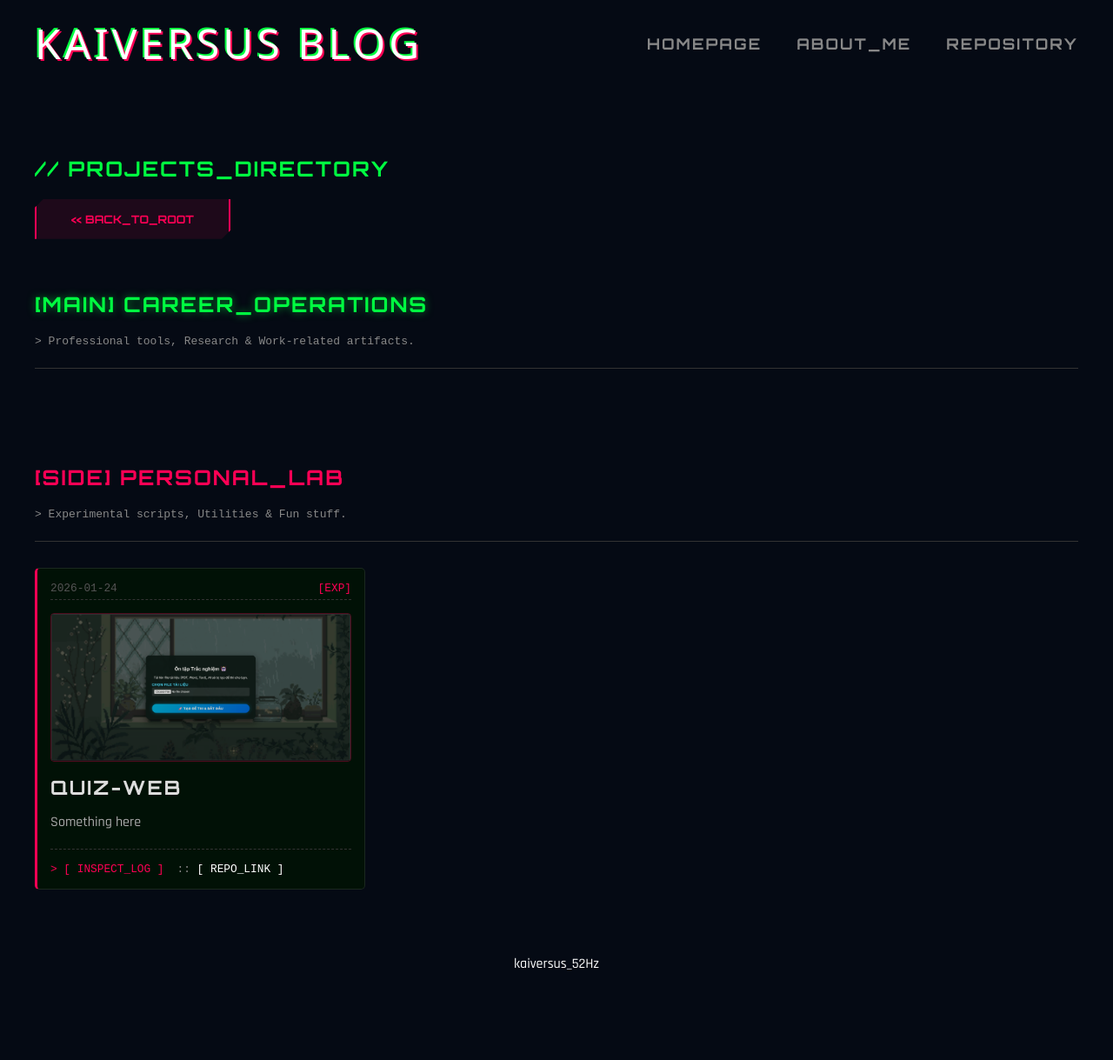
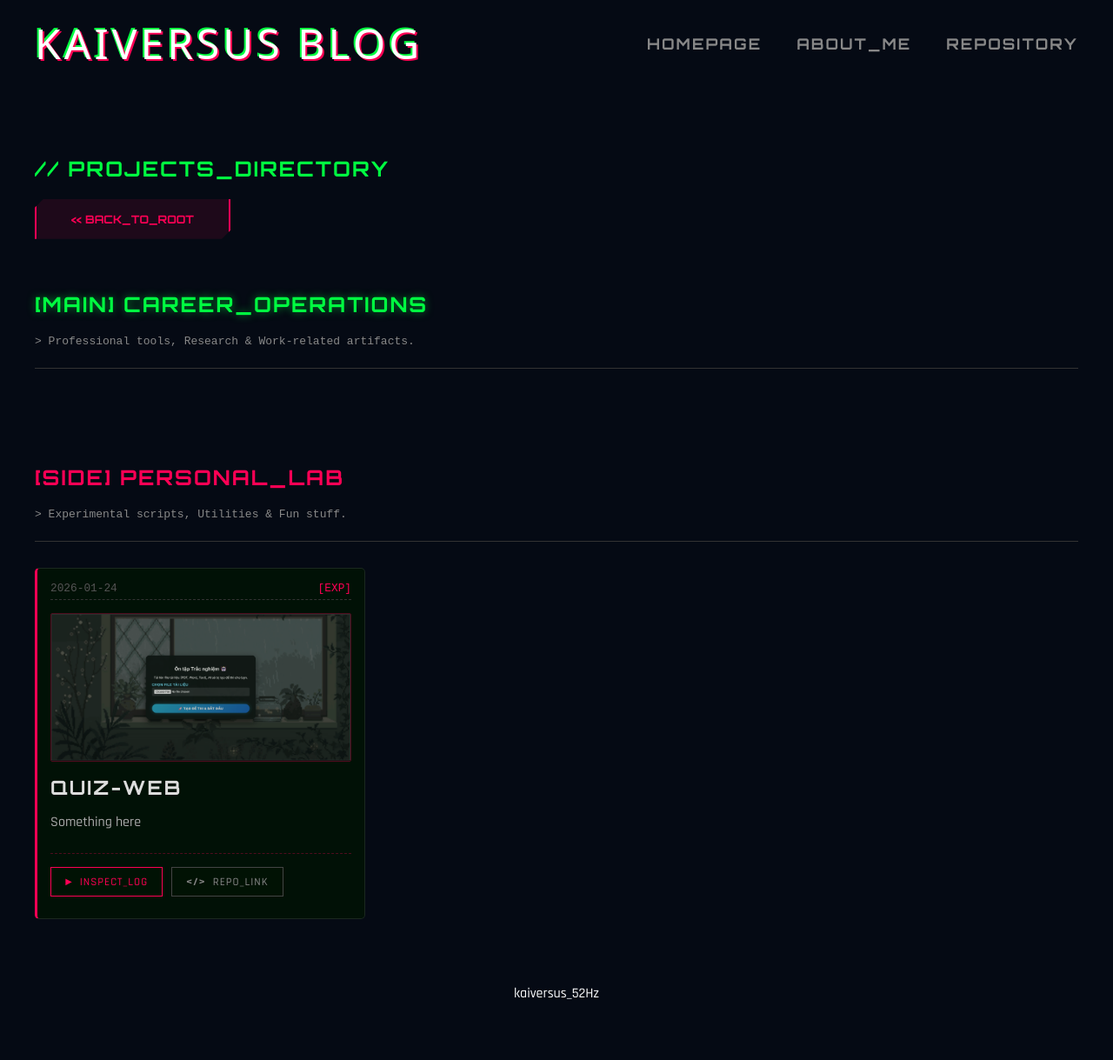
Before and after one commit to kaiversus/kaiversus.github.io, a Jekyll site: the page built from pages/projects.md, in a window 1280 px wide. Shown: the whole page at 87% size. Built offline with Jekyll 4.4.1, drawn with Linux system fonts in a browser that asks for light colours; some web fonts are replaced; before the commit the page ends 1185 px from its top, so only the background shows below that; some of the changed lines change nothing that is shown.

Commit message:
Update projects.md

```diff
--- a/pages/projects.md
+++ b/pages/projects.md
@@ -3,6 +3,71 @@
 title: Projects Archive
 permalink: /projects/
 ---
+
+<style>
+    /* Style chung cho nút kiểu Cyberpunk */
+    .btn-terminal {
+        display: inline-flex;
+        align-items: center;
+        padding: 8px 16px;
+        font-family: var(--font-mono);
+        font-size: 0.8rem;
+        text-transform: uppercase;
+        text-decoration: none;
+        border: 1px solid;
+        transition: all 0.3s ease;
+        background: rgba(0, 20, 0, 0.3); /* Nền tối nhẹ */
+        letter-spacing: 1px;
+        margin-right: 10px;
+        margin-bottom: 10px;
+    }
+
+    /* Icon text bên trong nút */
+    .btn-icon {
+        margin-right: 8px;
+        font-weight: bold;
+    }
+
+    /* --- BIẾN THỂ MÀU SẮC --- */
+
+    /* 1. Primary (Dùng cho Career - Xanh lá) */
+    .btn-primary {
+        color: var(--primary);
+        border-color: var(--primary);
+    }
+    .btn-primary:hover {
+        background: rgba(0, 255, 65, 0.15);
+        box-shadow: 0 0 10px rgba(0, 255, 65, 0.5);
+        text-shadow: 0 0 5px var(--primary);
+        color: #fff;
+    }
+
+    /* 2. Accent (Dùng cho Personal - Đỏ/Hồng) */
+    .btn-accent {
+        color: var(--accent);
+        border-color: var(--accent);
+    }
+    .btn-accent:hover {
+        background: rgba(255, 0, 85, 0.15);
+        box-shadow: 0 0 10px rgba(255, 0, 85, 0.5);
+        text-shadow: 0 0 5px var(--accent);
+        color: #fff;
+    }
+
+    /* 3. Neutral (Dùng cho Github - Xám) */
+    .btn-neutral {
+        color: #888;
+        border-color: #444;
+    }
+    .btn-neutral:hover {
+        border-color: #fff;
+        color: #fff;
+        background: rgba(255, 255, 255, 0.1);
+        box-shadow: 0 0 5px rgba(255, 255, 255, 0.3);
+    }
+
+</style>
+
 <section class="container" style="margin-top: 50px;">
 
     <h1 style="color: var(--primary);">// PROJECTS_DIRECTORY</h1>
@@ -17,7 +82,6 @@
 
     <div class="card-grid">
         {% assign career_projects = site.projects | where: "category", "career" %}
-
         {% for post in career_projects reversed %}
         <article class="log-card" style="border-left: 3px solid var(--primary);">
             <div class="log-header">
@@ -26,22 +90,22 @@
             </div>
 
             {% if post.image %}
-            <div style="margin-bottom: 15px; border: 1px solid rgba(0, 255, 65, 0.3); border-radius: 4px; overflow: hidden;">
-                <img src="{{ post.image | relative_url }}" alt="{{ post.title }}" style="width: 100%; display: block; opacity: 0.9;">
+            <div style="margin-bottom: 15px; border: 1px solid rgba(0, 255, 65, 0.3); border-radius: 2px; overflow: hidden;">
+                <img src="{{ post.image | relative_url }}" alt="{{ post.title }}" style="width: 100%; display: block; opacity: 0.85; filter: grayscale(30%); transition: all 0.3s;">
             </div>
             {% endif %}
 
             <h3 class="log-title">{{ post.title }}</h3>
             <p class="log-desc">{{ post.description }}</p>
 
-            <div style="display: flex; gap: 15px; flex-wrap: wrap; margin-top: 20px; border-top: 1px dashed #333; padding-top: 15px;">
-                <a href="{{ post.url }}" class="cmd-btn" style="color: var(--primary);">
-                    > [ READ_ANALYSIS ]
+            <div style="margin-top: 25px; padding-top: 15px; border-top: 1px dashed rgba(0, 255, 65, 0.3); display: flex; flex-wrap: wrap;">
+                <a href="{{ post.url }}" class="btn-terminal btn-primary">
+                    <span class="btn-icon">►</span> ACCESS_DATA
                 </a>
 
                 {% if post.github_link %}
-                <a href="{{ post.github_link }}" target="_blank" class="cmd-btn" style="color: #fff;">
-                    <span style="color: #888;">::</span> [ GITHUB_SOURCE ]
+                <a href="{{ post.github_link }}" target="_blank" class="btn-terminal btn-neutral">
+                    <span class="btn-icon">&lt;/&gt;</span> SOURCE_CODE
                 </a>
                 {% endif %}
             </div>
@@ -58,7 +122,6 @@
 
     <div class="card-grid">
         {% assign personal_projects = site.projects | where: "category", "personal" %}
-
         {% for post in personal_projects reversed %}
         <article class="log-card" style="border-left: 3px solid var(--accent);">
             <div class="log-header">
@@ -67,22 +130,22 @@
             </div>
 
             {% if post.image %}
-            <div style="margin-bottom: 15px; border: 1px solid rgba(255, 0, 85, 0.3); border-radius: 4px; overflow: hidden;">
-                <img src="{{ post.image | relative_url }}" alt="{{ post.title }}" style="width: 100%; display: block; opacity: 0.9;">
+            <div style="margin-bottom: 15px; border: 1px solid rgba(255, 0, 85, 0.3); border-radius: 2px; overflow: hidden;">
+                <img src="{{ post.image | relative_url }}" alt="{{ post.title }}" style="width: 100%; display: block; opacity: 0.85; filter: grayscale(30%); transition: all 0.3s;">
             </div>
             {% endif %}
 
             <h3 class="log-title" style="color: #ddd;">{{ post.title }}</h3>
             <p class="log-desc">{{ post.description }}</p>
 
-            <div style="display: flex; gap: 15px; flex-wrap: wrap; margin-top: 20px; border-top: 1px dashed #333; padding-top: 15px;">
-                <a href="{{ post.url }}" class="cmd-btn" style="color: var(--accent);">
-                    > [ INSPECT_LOG ]
+             <div style="margin-top: 25px; padding-top: 15px; border-top: 1px dashed rgba(255, 0, 85, 0.3); display: flex; flex-wrap: wrap;">
+                <a href="{{ post.url }}" class="btn-terminal btn-accent">
+                    <span class="btn-icon">►</span> INSPECT_LOG
                 </a>
 
                 {% if post.github_link %}
-                <a href="{{ post.github_link }}" target="_blank" class="cmd-btn" style="color: #fff;">
-                    <span style="color: #888;">::</span> [ REPO_LINK ]
+                <a href="{{ post.github_link }}" target="_blank" class="btn-terminal btn-neutral">
+                    <span class="btn-icon">&lt;/&gt;</span> REPO_LINK
                 </a>
                 {% endif %}
             </div>
```
